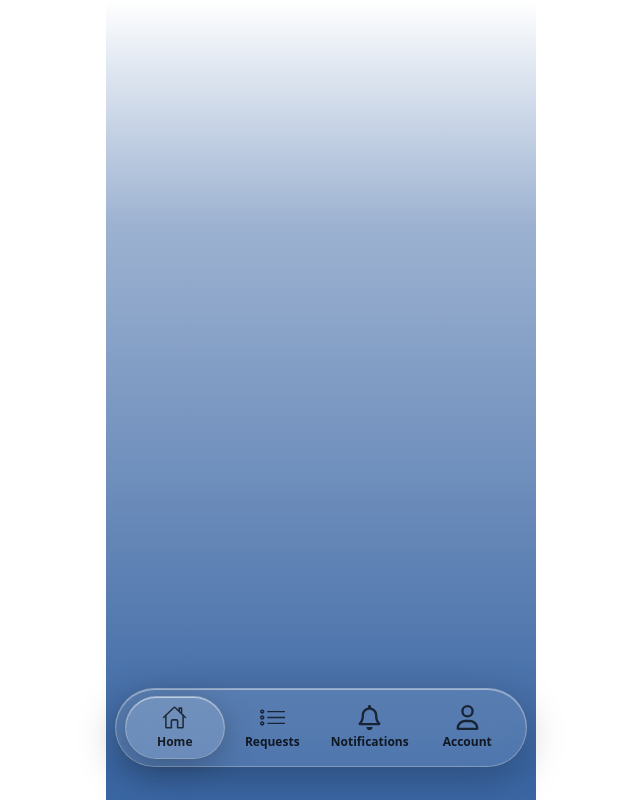
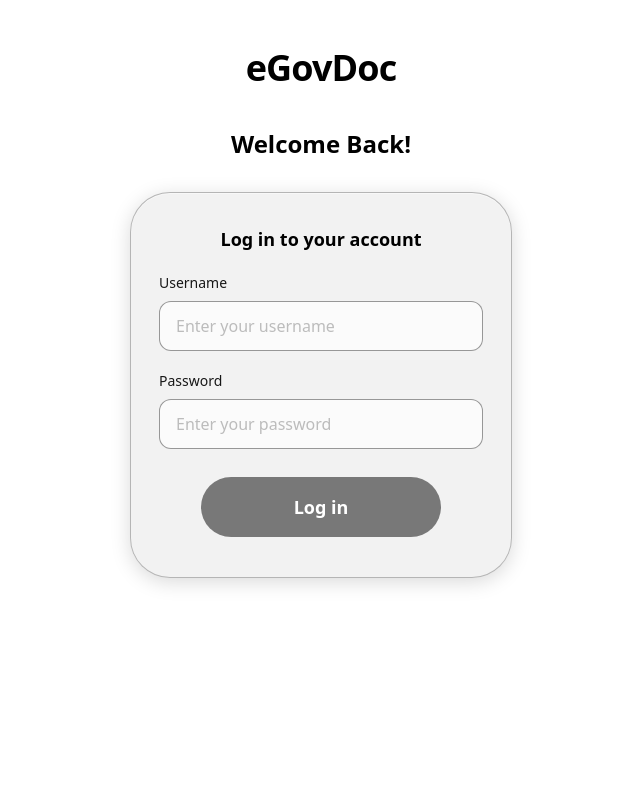
Before and after one commit to rajeevansharan/Hackstreet-Boys_eGovDoc, a React (Vite) app in the folder citizen-ui/: page /login in a window 1280 px wide. Shown: the whole page, without its empty margins (319-959 px from the left). Built offline with nearby package versions, Linux system fonts and the light colour scheme; no server answers.

Commit message:
Add login page and route to application

```diff
--- /dev/null
+++ b/citizen-ui/src/pages/Login.jsx
@@ -0,0 +1,112 @@
+import { useState } from "react";
+import { useNavigate } from "react-router-dom";
+
+// Assumptions:
+// 1. API base URL exposed via Vite env VITE_API_BASE (fallback to http://localhost:8000)
+// 2. Auth endpoint: POST /auth/login (OAuth2PasswordRequestForm) returns JSON { username, role, message }
+// 3. Server sets httpOnly cookie; we only need to store username/role optionally in memory/localStorage
+
+function Login() {
+  const navigate = useNavigate();
+  const [username, setUsername] = useState("");
+  const [password, setPassword] = useState("");
+  const [loading, setLoading] = useState(false);
+  const [error, setError] = useState("");
+
+  const apiBase = import.meta.env.VITE_API_BASE || "http://localhost:8000";
+
+  async function handleSubmit(e) {
+    e.preventDefault();
+    if (loading) return;
+    setError("");
+    setLoading(true);
+    try {
+      const form = new URLSearchParams();
+      form.append("username", username.trim());
+      form.append("password", password);
+      // OAuth2 spec requires 'grant_type' but FastAPI's OAuth2PasswordRequestForm expects it optionally; include blank
+      form.append("grant_type", "");
+      const res = await fetch(`${apiBase}/auth/login`, {
+        method: "POST",
+        body: form,
+        headers: { "Content-Type": "application/x-www-form-urlencoded" },
+        credentials: "include", // so cookie is stored
+      });
+      const data = await res.json().catch(() => ({}));
+      if (!res.ok) {
+        throw new Error(data.detail || data.message || "Login failed");
+      }
+      // optional persistence
+      try {
+        localStorage.setItem(
+          "egovdoc:user",
+          JSON.stringify({ username: data.username, role: data.role }),
+        );
+      } catch {
+        // ignore persistence errors (e.g., private mode)
+      }
+      navigate("/", { replace: true });
+    } catch (err) {
+      setError(err.message || "Unknown error");
+    } finally {
+      setLoading(false);
+    }
+  }
+
+  const disabled = loading || !username.trim() || !password;
+
+  return (
+    <div className="mx-auto flex h-full w-full max-w-[430px] flex-col px-6 py-8">
+      <header className="py-4 text-center text-4xl font-semibold tracking-tight">
+        eGovDoc
+      </header>
+      <h1 className="mt-6 text-center text-2xl font-bold">Welcome Back!</h1>
+      <form
+        onSubmit={handleSubmit}
+        className="mt-8 flex flex-col gap-5 rounded-[40px] border border-black/25 bg-black/5 px-7 pt-8 pb-10 shadow-[inset_0_1px_0_rgba(255,255,255,.45),0_4px_20px_rgba(0,0,0,.15)]"
+      >
+        <h2 className="text-center text-lg font-semibold">
+          Log in to your account
+        </h2>
+        <label className="flex flex-col gap-2 text-sm">
+          <span className="font-medium opacity-90">Username</span>
+          <input
+            type="text"
+            value={username}
+            onChange={(e) => setUsername(e.target.value)}
+            autoComplete="username"
+            className="rounded-xl border border-black/40 bg-white/70 px-4 py-3 text-base ring-0 outline-none placeholder:opacity-50 focus:border-[#2F7496] focus:bg-white"
+            placeholder="Enter your username"
+            required
+          />
+        </label>
+        <label className="flex flex-col gap-2 text-sm">
+          <span className="font-medium opacity-90">Password</span>
+          <input
+            type="password"
+            value={password}
+            onChange={(e) => setPassword(e.target.value)}
+            autoComplete="current-password"
+            className="rounded-xl border border-black/40 bg-white/70 px-4 py-3 text-base ring-0 outline-none placeholder:opacity-50 focus:border-[#2F7496] focus:bg-white"
+            placeholder="Enter your password"
+            required
+          />
+        </label>
+        {error && (
+          <p className="rounded-md border border-red-400 bg-red-50 px-3 py-2 text-sm font-medium text-red-700">
+            {error}
+          </p>
+        )}
+        <button
+          type="submit"
+          disabled={disabled}
+          className="mx-auto mt-2 w-full max-w-[240px] rounded-full bg-black px-8 py-4 text-lg font-bold text-white transition-colors disabled:cursor-not-allowed disabled:bg-black/50"
+        >
+          {loading ? "Logging in..." : "Log in"}
+        </button>
+      </form>
+    </div>
+  );
+}
+
+export default Login;
--- a/citizen-ui/src/routes.jsx
+++ b/citizen-ui/src/routes.jsx
@@ -1,11 +1,16 @@
 import { createBrowserRouter } from "react-router-dom";
 import Home from "./pages/Home";
+import Login from "./pages/Login";
 
 const router = createBrowserRouter([
   {
     path: "/*",
     element: <Home />,
   },
+  {
+    path: "login",
+    element: <Login />,
+  },
 ]);
 
 export default router;
```
